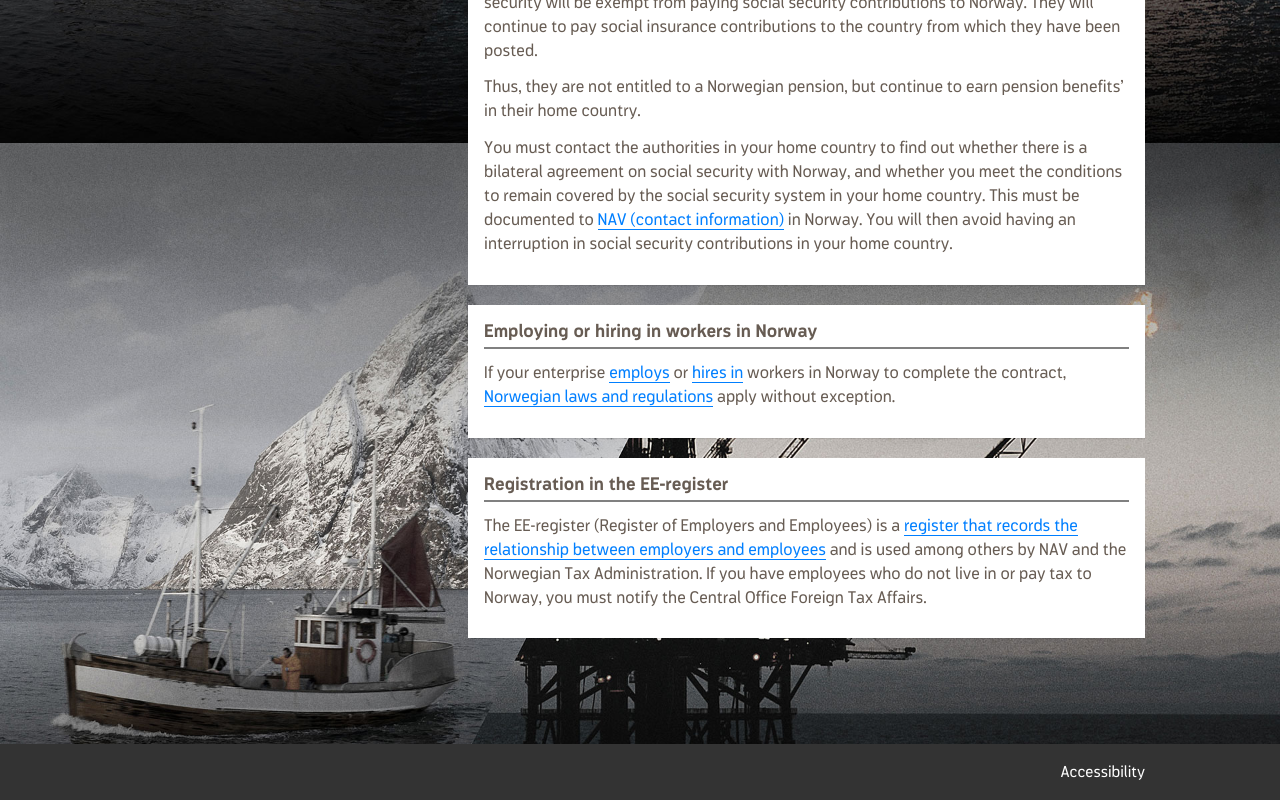
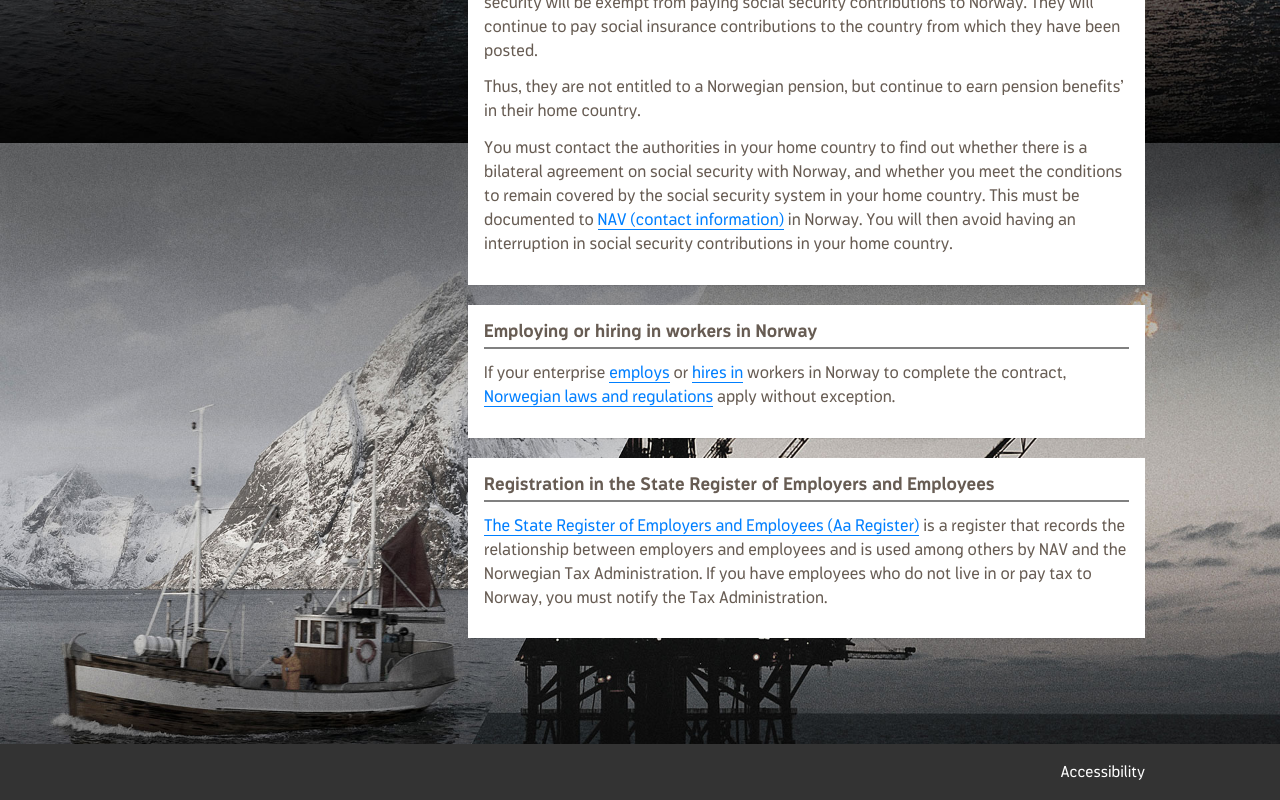
Before and after one commit to navikt/work-in-norway-legacy, a website: page static/site/en/Enterprise/Guide+for+providing+temporary+service+in+Norway/Starting+up/Bring+or+hire+employees.html in a window 1280 px wide. Shown: the part 657-1457 px from the top of the page. Drawn offline with Linux system fonts and the light colour scheme.

Commit message:
Update Bring+or+hire+employees.html
•	Teksten “The EE-register (Register of Employers and Employees) is a register that records the relationship between employers and employees and is used among others by NAV and the Norwegian Tax Administration. If you have employees who do not live in or pay tax to Norway, you must notify the Central Office Foreign Tax Affairs.” Må endres til “The State Register of Employers and Employees (Aa Register) is a register that records the relationship between employers and employees and is used among others by NAV and the Norwegian Tax Administration. If you have employees who do not live in or pay tax to Norway, you must notify the Tax Administration.”

```diff
--- a/static/site/en/Enterprise/Guide+for+providing+temporary+service+in+Norway/Starting+up/Bring+or+hire+employees.html
+++ b/static/site/en/Enterprise/Guide+for+providing+temporary+service+in+Norway/Starting+up/Bring+or+hire+employees.html
@@ -351,23 +351,17 @@
                             id="365418"
                         >
                             <h2 class="underline-header">
-                                Registration in the EE-register
+                                Registration in the State Register of Employers and Employees
                             </h2>
 
                             <p>
-                                The EE-register (Register of Employers and
-                                Employees) is a
+
                                 <a
-                                    href="https://www.altinn.no/en/a-ordningen/About-the-a-melding/?nav-veiviser=14897"
-                                    onclick="trackOutboundLink(this, 'Outbound Links', 'altinn.no'); return false;"
-                                    >register that records the relationship
-                                    between employers and employees</a
+                                    href="https://www.nav.no/en/home/employers/nav-state-register-of-employers-and-employees7"
+                                    ); return false;"
+                                    >The State Register of Employers and Employees (Aa Register)</a
                                 >
-                                and is used among others by NAV and the
-                                Norwegian Tax Administration. If you have
-                                employees who do not live in or pay tax to
-                                Norway, you must notify the Central Office
-                                Foreign Tax Affairs.
+                                is a register that records the relationship between employers and employees and is used among others by NAV and the Norwegian Tax Administration. If you have employees who do not live in or pay tax to Norway, you must notify the Tax Administration.
                             </p>
                         </article>
                     </div>
```
